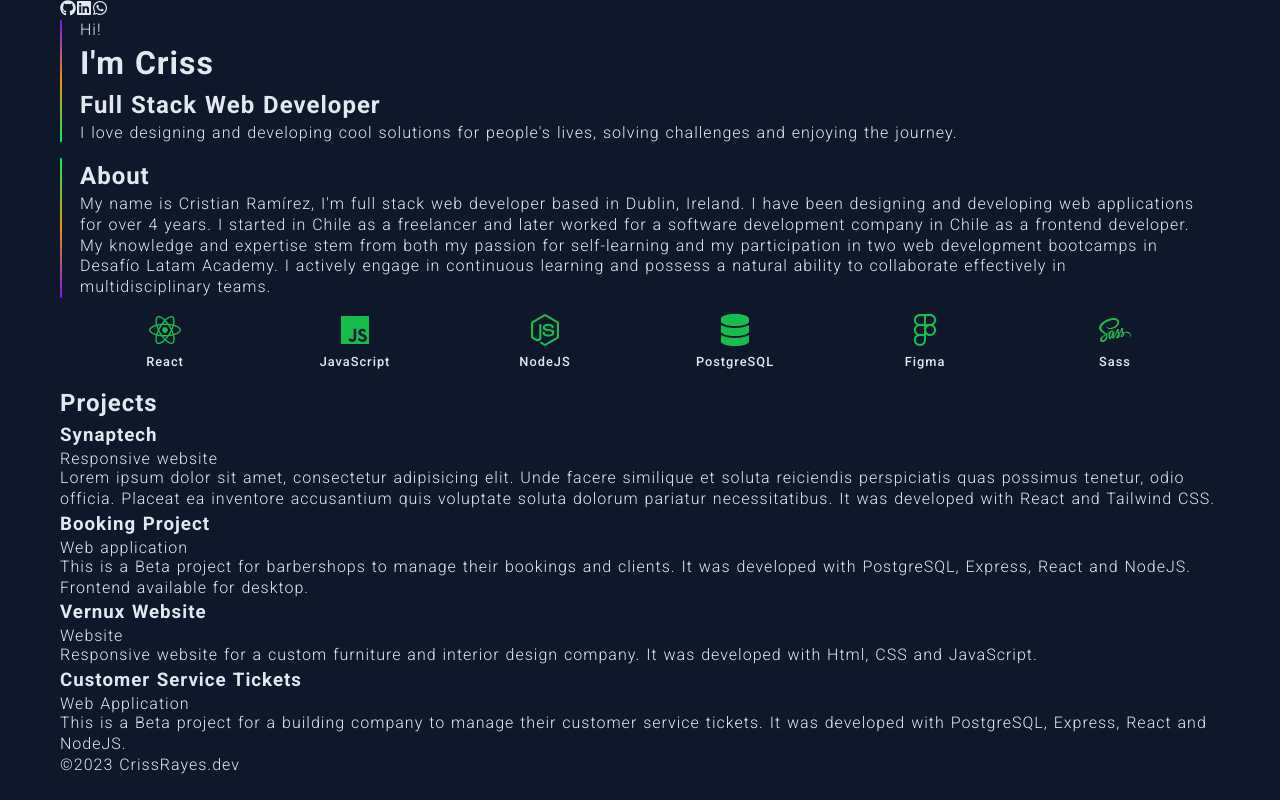
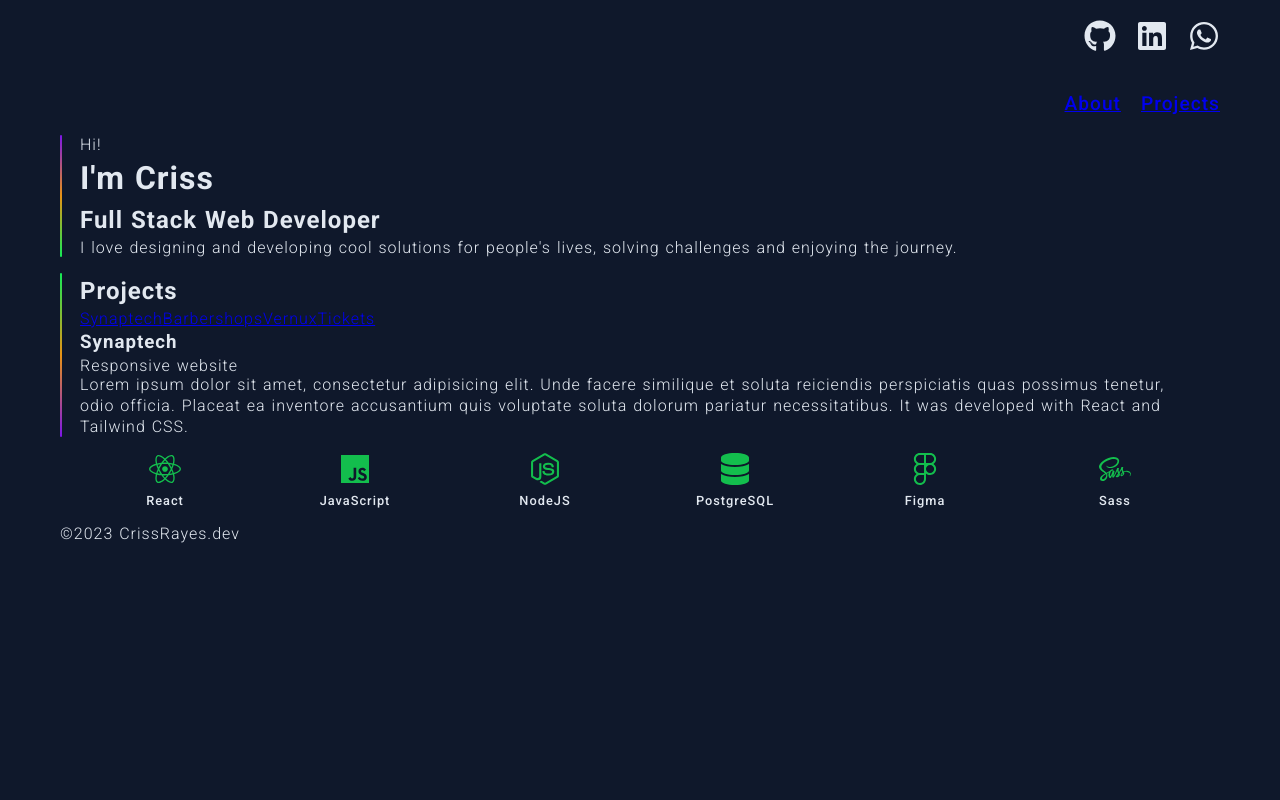
Before and after one commit to CrissRayes/portfolio2023, a React (Vite) app: page /projects in a window 1280 px wide. Built offline with nearby package versions, Linux system fonts and the light colour scheme.

Commit message:
Add react-router-dom and update eslint rules

```diff
--- a/package.json
+++ b/package.json
@@ -12,7 +12,8 @@
   "dependencies": {
     "react": "^18.2.0",
     "react-dom": "^18.2.0",
-    "react-icons": "^4.11.0"
+    "react-icons": "^4.11.0",
+    "react-router-dom": "^6.18.0"
   },
   "devDependencies": {
     "@types/react": "^18.2.15",
--- a/src/App.jsx
+++ b/src/App.jsx
@@ -1,143 +1,58 @@
 import './App.css';
-import {
-  FaDatabase,
-  FaFigma,
-  FaGithub,
-  FaJs,
-  FaLinkedin,
-  FaNodeJs,
-  FaReact,
-  FaSass,
-  FaWhatsapp,
-} from 'react-icons/fa';
+import { Navigation } from './components/Navigation';
+import { Social } from './components/Social';
+import { Header } from './components/Header';
+import { About } from './views/About';
+import { Tools } from './components/Tools';
+import { Projects } from './views/Projects';
+import { Footer } from './components/Footer';
+import { BrowserRouter, Routes, Route } from 'react-router-dom';
+import { Synaptech } from './components/Synaptech';
 
 function App() {
   return (
-    <div className='container'>
-      {/* Icons Start */}
-      <div className='navigation'>
-        <FaGithub className='icon' />
-        <FaLinkedin className='icon' />
-        <FaWhatsapp className='icon' />
+    <BrowserRouter>
+      <div className='container'>
+        <Social />
+        <Navigation />
+        <Header />
+        <Routes>
+          <Route
+            path='/'
+            element={<About />}
+          />
+          {/* Ruta proyectos anidados start */}
+          <Route
+            path='/projects'
+            element={<Projects />}
+          >
+            <Route
+              index
+              element={<Synaptech />}
+            />
+            <Route
+              path='proyecto2'
+              element={<h1>Proyecto 2</h1>}
+            />
+            <Route
+              path='proyecto3'
+              element={<h1>Proyecto 3</h1>}
+            />
+            <Route
+              path='proyecto4'
+              element={<h1>Proyecto 4</h1>}
+            />
+          </Route>
+          {/* Ruta proyectos anidados End */}
+          <Route
+            path='*'
+            element={<h1>404</h1>}
+          />
+        </Routes>
+        <Tools />
+        <Footer />
       </div>
-      {/* Icons End */}
-
-      {/* Titles Start */}
-      <div className='header'>
-        <span>Hi!</span>
-        <h1>{"I'm Criss"}</h1>
-        <h2>Full Stack Web Developer</h2>
-        <span>
-          {
-            "I love designing and developing cool solutions for people's lives, solving challenges and enjoying the journey."
-          }
-        </span>
-      </div>
-      {/* Titles End */}
-
-      {/* Profile Start */}
-      <div className='about'>
-        <h2>About</h2>
-        <p>
-          My name is Cristian Ramírez, I&apos;m full stack web developer based
-          in Dublin, Ireland. I have been designing and developing web
-          applications for over 4 years. I started in Chile as a freelancer and
-          later worked for a software development company in Chile as a frontend
-          developer. My knowledge and expertise stem from both my passion for
-          self-learning and my participation in two web development bootcamps in
-          Desafío Latam Academy. I actively engage in continuous learning and
-          possess a natural ability to collaborate effectively in
-          multidisciplinary teams.
-        </p>
-      </div>
-      {/* Profile End */}
-
-      {/* Tools Start */}
-      <div className='tools'>
-        <div className='tools-icons'>
-          <div className='tools-icon'>
-            <FaReact className='tools-icon__fa' />
-            <span className='tools-icon__name'>React</span>
-          </div>
-          <div className='tools-icon'>
-            <FaJs className='tools-icon__fa' />
-            <span className='tools-icon__name'>JavaScript</span>
-          </div>
-          <div className='tools-icon'>
-            <FaNodeJs className='tools-icon__fa' />
-            <span className='tools-icon__name'>NodeJS</span>
-          </div>
-          <div className='tools-icon'>
-            <FaDatabase className='tools-icon__fa' />
-            <span className='tools-icon__name'>PostgreSQL</span>
-          </div>
-          <div className='tools-icon'>
-            <FaFigma className='tools-icon__fa' />
-            <span className='tools-icon__name'>Figma</span>
-          </div>
-          <div className='tools-icon'>
-            <FaSass className='tools-icon__fa' />
-            <span className='tools-icon__name'>Sass</span>
-          </div>
-        </div>
-      </div>
-      {/* Tools End */}
-
-      {/* Projects Start */}
-      <div>
-        <h2>Projects</h2>
-        {/* Card 1 Start */}
-        <div>
-          <h3>Synaptech</h3>
-          <span>Responsive website</span>
-          <p>
-            Lorem ipsum dolor sit amet, consectetur adipisicing elit. Unde
-            facere similique et soluta reiciendis perspiciatis quas possimus
-            tenetur, odio officia. Placeat ea inventore accusantium quis
-            voluptate soluta dolorum pariatur necessitatibus. It was developed
-            with React and Tailwind CSS.
-          </p>
-        </div>
-        {/* Card 1 End */}
-        {/* Card 2 Start */}
-        <div>
-          <h3>Booking Project</h3>
-          <span>Web application</span>
-          <p>
-            This is a Beta project for barbershops to manage their bookings and
-            clients. It was developed with PostgreSQL, Express, React and
-            NodeJS. Frontend available for desktop.
-          </p>
-        </div>
-        {/* Card 2 End */}
-        {/* Card 3 Start */}
-        <div>
-          <h3>Vernux Website</h3>
-          <span>Website</span>
-          <p>
-            Responsive website for a custom furniture and interior design
-            company. It was developed with Html, CSS and JavaScript.
-          </p>
-        </div>
-        {/* Card 3 End */}
-        {/* Card 4 Start */}
-        <div>
-          <h3>Customer Service Tickets</h3>
-          <span>Web Application</span>
-          <p>
-            This is a Beta project for a building company to manage their
-            customer service tickets. It was developed with PostgreSQL, Express,
-            React and NodeJS.
-          </p>
-        </div>
-        {/* Card 4 End */}
-      </div>
-      {/* Projects End */}
-      {/* Footer */}
-      <footer>
-        <span>©2023 CrissRayes.dev</span>
-      </footer>
-    </div>
+    </BrowserRouter>
   );
 }
 
--- /dev/null
+++ b/src/components/Header.jsx
@@ -0,0 +1,14 @@
+export const Header = () => {
+  return (
+    <div className='header'>
+      <span>Hi!</span>
+      <h1>{"I'm Criss"}</h1>
+      <h2>Full Stack Web Developer</h2>
+      <span>
+        {
+          "I love designing and developing cool solutions for people's lives, solving challenges and enjoying the journey."
+        }
+      </span>
+    </div>
+  );
+};
--- /dev/null
+++ b/src/components/Navigation.jsx
@@ -0,0 +1,16 @@
+import { Link } from 'react-router-dom';
+
+export const Navigation = () => {
+  return (
+    <nav>
+      <ul>
+        <li>
+          <Link to='/'>About</Link>
+        </li>
+        <li>
+          <Link to='/projects'>Projects</Link>
+        </li>
+      </ul>
+    </nav>
+  );
+};
--- /dev/null
+++ b/src/components/Social.jsx
@@ -0,0 +1,11 @@
+import { FaGithub, FaLinkedin, FaWhatsapp } from 'react-icons/fa';
+
+export const Social = () => {
+  return (
+    <div className='rrss'>
+      <FaGithub className='icon' />
+      <FaLinkedin className='icon' />
+      <FaWhatsapp className='icon' />
+    </div>
+  );
+};
--- /dev/null
+++ b/src/components/Synaptech.jsx
@@ -0,0 +1,14 @@
+export const Synaptech = () => {
+  return (
+    <div>
+      <h3>Synaptech</h3>
+      <span>Responsive website</span>
+      <p>
+        Lorem ipsum dolor sit amet, consectetur adipisicing elit. Unde facere
+        similique et soluta reiciendis perspiciatis quas possimus tenetur, odio
+        officia. Placeat ea inventore accusantium quis voluptate soluta dolorum
+        pariatur necessitatibus. It was developed with React and Tailwind CSS.
+      </p>
+    </div>
+  );
+};
--- /dev/null
+++ b/src/components/Tools.jsx
@@ -0,0 +1,42 @@
+import {
+  FaDatabase,
+  FaFigma,
+  FaJs,
+  FaNodeJs,
+  FaReact,
+  FaSass,
+} from 'react-icons/fa';
+import { ToolCard } from './ToolCard';
+
+export const Tools = () => {
+  return (
+    <div className='tools'>
+      <div className='tools-icons'>
+        <ToolCard
+          icon={FaReact}
+          name='React'
+        />
+        <ToolCard
+          icon={FaJs}
+          name={'JavaScript'}
+        />
+        <ToolCard
+          icon={FaNodeJs}
+          name={'NodeJS'}
+        />
+        <ToolCard
+          icon={FaDatabase}
+          name={'PostgreSQL'}
+        />
+        <ToolCard
+          icon={FaFigma}
+          name={'Figma'}
+        />
+        <ToolCard
+          icon={FaSass}
+          name={'Sass'}
+        />
+      </div>
+    </div>
+  );
+};
--- /dev/null
+++ b/src/views/About.jsx
@@ -0,0 +1,17 @@
+export const About = () => {
+  return (
+    <div className='about'>
+      <h2>About</h2>
+      <p>
+        My name is Cristian Ramírez, I&apos;m full stack web developer based in
+        Dublin, Ireland. I have been designing and developing web applications
+        for over 4 years. I started in Chile as a freelancer and later I worked
+        for a software development company in Chile as a frontend developer. My
+        knowledge and expertise stem from both my passion for self-learning and
+        my participation in two web development bootcamps in Desafío Latam
+        Academy. I actively engage in continuous learning and possess a natural
+        ability to collaborate effectively in multidisciplinary teams.
+      </p>
+    </div>
+  );
+};
--- /dev/null
+++ b/src/views/Projects.jsx
@@ -0,0 +1,48 @@
+import { Link, Outlet } from 'react-router-dom';
+
+export const Projects = () => {
+  return (
+    <div className='projects'>
+      <h2>Projects</h2>
+      <div>
+        <Link to='/projects'>Synaptech</Link>
+        <Link to='proyecto2'>Barbershops</Link>
+        <Link to='proyecto3'>Vernux</Link>
+        <Link to='proyecto4'>Tickets</Link>
+      </div>
+      <Outlet />
+      {/* Card 2 Start */}
+      {/* <div>
+        <h3>Booking Project</h3>
+        <span>Web application</span>
+        <p>
+          This is a Beta project for barbershops to manage their bookings and
+          clients. It was developed with PostgreSQL, Express, React and NodeJS.
+          Frontend available for desktop.
+        </p>
+      </div> */}
+      {/* Card 2 End */}
+      {/* Card 3 Start */}
+      {/* <div>
+        <h3>Vernux Website</h3>
+        <span>Website</span>
+        <p>
+          Responsive website for a custom furniture and interior design company.
+          It was developed with Html, CSS and JavaScript.
+        </p>
+      </div> */}
+      {/* Card 3 End */}
+      {/* Card 4 Start */}
+      {/* <div>
+        <h3>Customer Service Tickets</h3>
+        <span>Web Application</span>
+        <p>
+          This is a Beta project for a building company to manage their customer
+          service tickets. It was developed with PostgreSQL, Express, React and
+          NodeJS.
+        </p>
+      </div> */}
+      {/* Card 4 End */}
+    </div>
+  );
+};
```
Also changed, not shown: .eslintrc.cjs, 1 other file (tests, documents, lock files or other folders).
